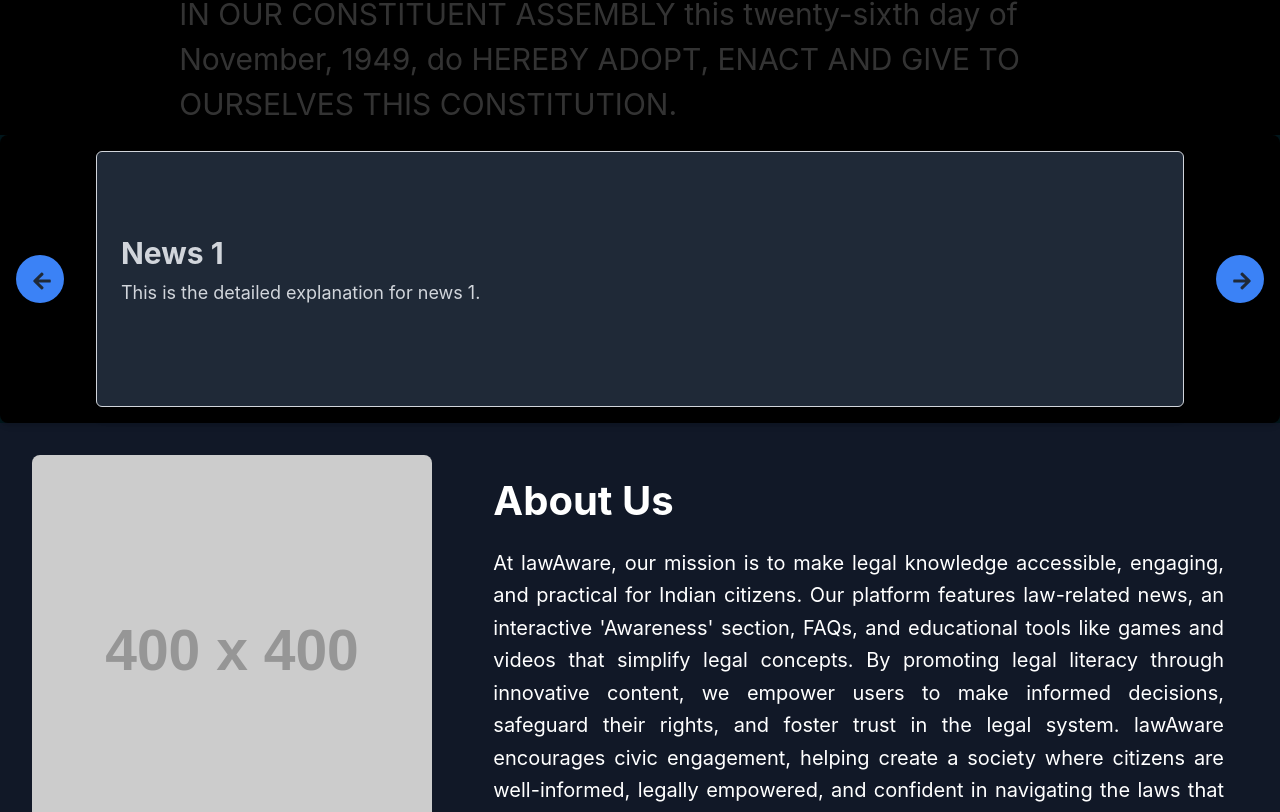
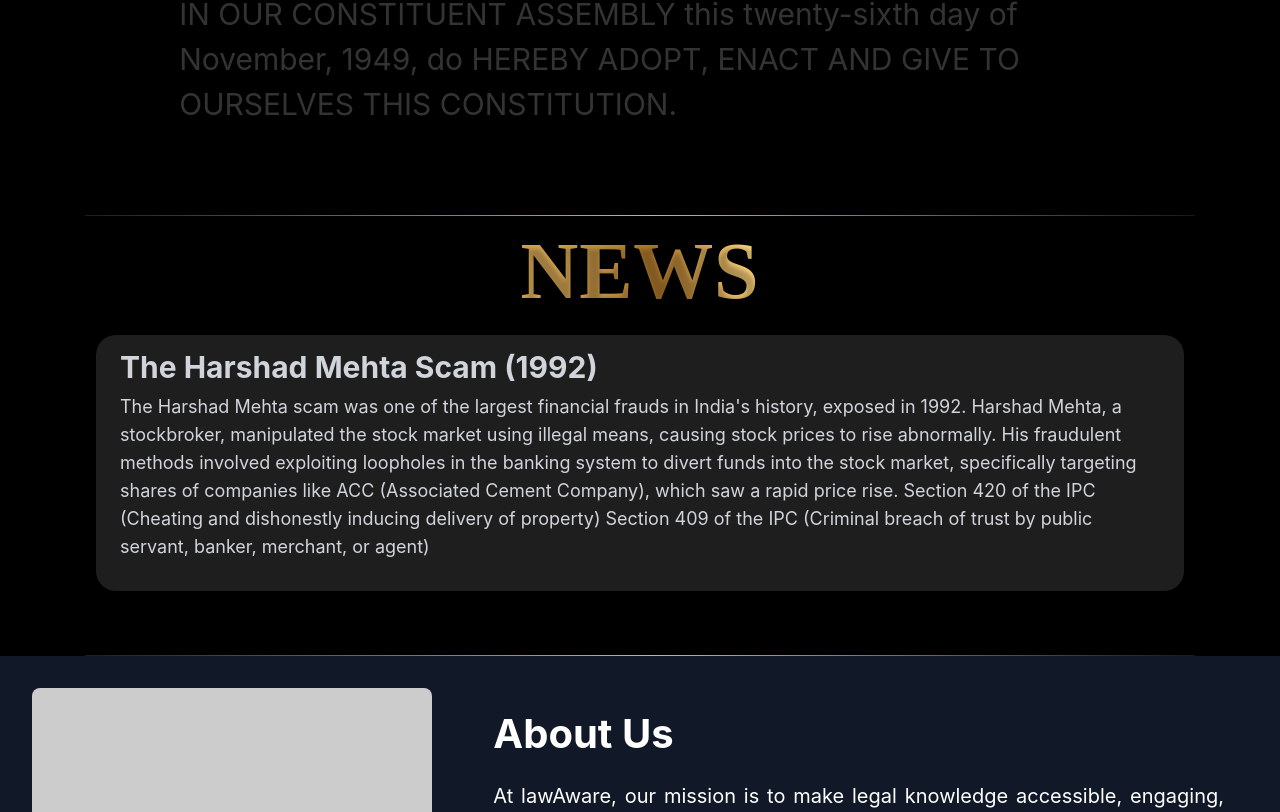
Before and after one commit to abhishek12221732/law-aware, a React (Create React App) app in the folder frontend/: page / in a window 1280 px wide. Shown: the part 1388-2200 px from the top of the page. Built offline with nearby package versions, Linux system fonts and the light colour scheme.

Commit message:
frontend

```diff
--- a/frontend/src/components/Navbar.js
+++ b/frontend/src/components/Navbar.js
@@ -1,17 +1,23 @@
 import React from 'react';
 import { Link } from 'react-router-dom';
 import { UserIcon } from '@heroicons/react/24/solid';
+import Side from '../assets/images/sidelogo.png';
 
 const Navbar = () => {
   return (
     <header className="bg-[#01161B]/[0.5] p-4 text-gray-300 fixed w-full top-0 left-0 z-50 backdrop-blur-md">
       <nav className="flex items-center justify-between container mx-auto">
-        <h1 className="text-2xl font-bold">Law Aware</h1>
+        <h1 className="text-2xl font-bold">
+          <img
+            src={Side}
+            className='h-10'
+            />
+        </h1>
         <div className="flex items-center space-x-4">
           <Link to="/" className="hover:text-gray-200">HOME</Link>
           <Link to="/learning" className="hover:text-gray-200">LEARNING</Link>
           <Link to="/awareness" className="hover:text-gray-200">AWARENESS</Link>
-          <Link to="/userProfile" className="flex items-center hover:text-gray-200">
+          <Link to="/login" className="flex items-center hover:text-gray-200">
             <UserIcon className="h-6 w-6 text-gray-300" />
           </Link>
         </div>
--- a/frontend/src/components/NewsSection.js
+++ b/frontend/src/components/NewsSection.js
@@ -1,21 +1,22 @@
-import React, { useState } from 'react';
+import React, { useState, useEffect } from 'react';
 import { FaArrowLeft, FaArrowRight } from 'react-icons/fa';
+import line from '../assets/images/line.png'
 
 const newsData = [
   {
     id: 1,
-    title: "News 1",
-    content: "This is the detailed explanation for news 1.",
+    title: "Bhopal Gas Tragedy",
+    content: "The Bhopal Gas Tragedy occurred on the night of December 2-3, 1984, when methyl isocyanate (MIC) gas leaked from the Union Carbide India Limited (UCIL) pesticide plant in Bhopal, Madhya Pradesh. The incident immediately killed over 3,000 people, with long-term health effects causing the death toll to rise to around 15,000-20,000 in the following years. Articles Violated Section 304A of the IPC (Causing death by negligence)",
   },
   {
     id: 2,
-    title: "News 2",
-    content: "This is the detailed explanation for news 2.",
+    title: "The Harshad Mehta Scam (1992)",
+    content: "The Harshad Mehta scam was one of the largest financial frauds in India's history, exposed in 1992. Harshad Mehta, a stockbroker, manipulated the stock market using illegal means, causing stock prices to rise abnormally. His fraudulent methods involved exploiting loopholes in the banking system to divert funds into the stock market, specifically targeting shares of companies like ACC (Associated Cement Company), which saw a rapid price rise. Section 420 of the IPC (Cheating and dishonestly inducing delivery of property) Section 409 of the IPC (Criminal breach of trust by public servant, banker, merchant, or agent)",
   },
   {
     id: 3,
-    title: "News 3",
-    content: "This is the detailed explanation for news 3.",
+    title: "The Mumbai Attacks (2008)",
+    content: "A series of coordinated terrorist attacks on multiple locations in Mumbai, including the Taj Mahal Palace Hotel and the Chhatrapati Shivaji Terminus railway station, resulted in the deaths of hundreds of people. Section 302 of the IPC (Murder) Section 307 of the IPC (Attempt to murder) Section 121 of the IPC (Waging war against the government of India) Section 120B of the IPC (Criminal conspiracy) Unlawful Activities (Prevention) Act, 1967 (UAPA)",
   },
 ];
 
@@ -24,21 +25,8 @@ const NewsSection = () => {
   const [isAnimating, setIsAnimating] = useState(false);
   const [direction, setDirection] = useState('');
 
-  const handlePrevClick = () => {
-    if (!isAnimating) {
-      setIsAnimating(true);
-      setDirection('left');
-      setTimeout(() => {
-        setCurrentIndex((prevIndex) =>
-          prevIndex === 0 ? newsData.length - 1 : prevIndex - 1
-        );
-        setIsAnimating(false);
-      }, 500);
-    }
-  };
-
-  const handleNextClick = () => {
-    if (!isAnimating) {
+  useEffect(() => {
+    const intervalId = setInterval(() => {
       setIsAnimating(true);
       setDirection('right');
       setTimeout(() => {
@@ -46,27 +34,22 @@ const NewsSection = () => {
           prevIndex === newsData.length - 1 ? 0 : prevIndex + 1
         );
         setIsAnimating(false);
-      }, 500);
-    }
-  };
+      }, 500); // match this duration with your animation duration
+    }, 5000); // Change news every 3 seconds
+
+    return () => clearInterval(intervalId); // Clean up interval on component unmount
+  }, []);
 
   return (
-    <div className="relative flex items-center justify-center p-4 bg-black shadow-md rounded-lg" style={{ height: 'auto' }}>
-      <button
-        className="absolute bg-blue-500 text-gray-800 p-4 rounded-full hover:bg-gray-100"
-        style={{ width: '3rem', height: '3rem', marginRight: '1rem', top: '50%', left: '1rem', transform: 'translateY(-50%)', zIndex: 10 }}
-        onClick={handlePrevClick}
-      >
-        <FaArrowLeft className="text-xl" />
-      </button>
-
+    <div className="relative flex items-center justify-center p-4 bg-black shadow-md rounded-lg flex-col" style={{ height: 'auto' }}>
+      <h2 className='news-text'>NEWS</h2>
       <div
-        className={`news-card flex items-center justify-between p-6 border border-gray-300 rounded-md shadow-lg w-[calc(100%-10rem)] h-64 bg-gray-800 transition-transform duration-500 transform ${
+        className={`news-card flex items-center justify-between p-6 rounded-md shadow-lg w-[calc(100%-10rem)] h-64 bg-gray-800 transition-transform duration-500 transform ${
           isAnimating ? (direction === 'left' ? 'slide-in-left' : 'slide-in-right') : ''
         }`}
       >
         {/* News Content */}
-        <div className="flex flex-col justify-center w-full pr-4">
+        <div className="flex flex-col justify-center w-full pr-2">
           {/* News Heading */}
           <h2 className="text-3xl font-bold mb-2">
             {newsData[currentIndex].title}
@@ -79,13 +62,6 @@ const NewsSection = () => {
         </div>
       </div>
 
-      <button
-        className="absolute bg-blue-500 text-gray-800 p-4 rounded-full hover:bg-gray-100"
-        style={{ width: '3rem', height: '3rem', marginLeft: '1rem', top: '50%', right: '1rem', transform: 'translateY(-50%)', zIndex: 10 }}
-        onClick={handleNextClick}
-      >
-        <FaArrowRight className="text-xl" />
-      </button>
     </div>
   );
 };
--- a/frontend/src/components/PreambleSection.js
+++ b/frontend/src/components/PreambleSection.js
@@ -31,7 +31,7 @@ function PreambleSection() {
   }, []);
 
   return (
-    <div className='text-7xl px-32 bg-black'>
+    <div className='text-7xl px-32 bg-black mb-20'>
       <h1 className='highlight-text highlight-heading'>Preamble of The Constitution of India</h1>
       <p className='highlight-text'>We, the people of India, having solemnly resolved to constitute India into a Sovereign Socialist Secular Democratic Republic and to secure to all its citizens:</p>
 
--- a/frontend/src/index.css
+++ b/frontend/src/index.css
@@ -157,3 +157,54 @@ background-clip: text;
 
 
 }
+
+
+.news-card{
+  /* Rectangle 5 */
+
+
+
+background: #1E1E1E;
+box-shadow: -8px 4px 6px 1px rgba(0, 0, 0, 0.15);
+border-radius: 20px;
+
+}
+
+hr{
+  /* Line 2 */
+
+
+width: 1110px;
+height: 0px;
+/* Line 2 */
+
+
+
+
+
+}
+
+.news-text{
+  /* News */
+
+
+
+
+font-family: 'Abhaya Libre';
+font-style: normal;
+font-weight: 700;
+font-size: 80px;
+line-height: 98%;
+/* or 78px */
+letter-spacing: 0.01em;
+
+background: linear-gradient(258.44deg, #FAD47D 4.55%, #AB7529 42.13%, #D3A553 82.84%);
+-webkit-background-clip: text;
+-webkit-text-fill-color: transparent;
+background-clip: text;
+-webkit-text-fill-color: transparent;
+
+text-shadow: 0px 4px 4px rgba(0, 0, 0, 0.25);
+margin-bottom: 2%;
+
+}
--- a/frontend/src/pages/AwarenessPage.js
+++ b/frontend/src/pages/AwarenessPage.js
@@ -1,10 +1,61 @@
-import React from 'react';
+// src/pages/AwarenessPage.js
+
+import React, { useState, useEffect } from 'react';
+import { useTransition, animated } from 'react-spring';
+
+const facts = [
+  "Did you know? The right to freedom of speech is a fundamental right.",
+  "Fact: Legal aid is available to those who cannot afford it.",
+  "Did you know? You have the right to a fair trial.",
+  "Fact: Laws are in place to protect consumer rights.",
+  "Did you know? The Constitution is the supreme law of the land."
+];
 
 const AwarenessPage = () => {
+  const [index, setIndex] = useState(0);
+
+  const transitions = useTransition(index, {
+    from: { opacity: 0, transform: 'translateY(-20px)' },
+    enter: { opacity: 1, transform: 'translateY(0)' },
+    leave: { opacity: 0, transform: 'translateY(20px)' },
+    reset: true,
+  });
+
+  useEffect(() => {
+    const interval = setInterval(() => {
+      setIndex(prevIndex => (prevIndex + 1) % facts.length);
+    }, 5000); // Change fact every 5 seconds
+    return () => clearInterval(interval);
+  }, []);
+
   return (
-    <div>
-      <h1>Awareness Section</h1>
-      <p>Here you'll find information about various legal rights and awareness topics.</p>
+    <div className="min-h-screen bg-gray-100 p-8 mt-16">
+      <h1 className="text-4xl font-bold mb-6">Legal Awareness</h1>
+
+      <section className="mb-12">
+        <h2 className="text-2xl font-semibold mb-4">Did You Know?</h2>
+        <div className="relative mt-16">
+          {transitions((style, i) => (
+            <animated.div
+              style={style}
+              className="absolute inset-0 flex items-center justify-center text-lg font-medium bg-white p-6 shadow-lg rounded-lg"
+            >
+              {facts[i]}
+            </animated.div>
+          ))}
+        </div>
+      </section>
+
+      <section>
+        <h2 className="text-2xl font-semibold mb-4 mt-64">Topics Related to Legal Awareness</h2>
+        <ul className="list-disc pl-5 space-y-4">
+          <li><a href="#topic1" className="text-blue-600 hover:underline">Understanding Your Rights</a></li>
+          <li><a href="#topic2" className="text-blue-600 hover:underline">Legal Procedures and Processes</a></li>
+          <li><a href="#topic3" className="text-blue-600 hover:underline">Consumer Protection Laws</a></li>
+          <li><a href="#topic4" className="text-blue-600 hover:underline">Access to Legal Aid</a></li>
+          <li><a href="#topic5" className="text-blue-600 hover:underline">Your Rights During a Trial</a></li>
+        </ul>
+      </section>
     </div>
   );
 };
--- a/frontend/src/pages/HomePage.js
+++ b/frontend/src/pages/HomePage.js
@@ -5,7 +5,7 @@ import PreambleSection from "../components/PreambleSection.js";
 import NewsSection from "../components/NewsSection.js";
 import AboutUs from "../components/AboutUs.js";
 import FAQSection from "../components/FAQSection.js";
-import arrowIcon from "../assets/images/arrow1.png";
+import line from "../assets/images/line.png";
 
 const HomePage = () => {
   return (
@@ -26,9 +26,9 @@ const HomePage = () => {
               to="/awareness"
               className="inline-block bg-white text-blue-600 px-8 py-3 rounded-lg font-semibold hero-button"
             ><div className="hero-button-text flex justify-between">Get Started
-            <img
+            {/* <img
                 src={arrowIcon}
-              />
+              /> */}
             </div>
 
             </Link>
@@ -48,16 +48,18 @@ const HomePage = () => {
       </section>
 
       {/* Preamble of Indian Constitution */}
-      <section>
+      <section className="bg-black">
         <PreambleSection />
+
+
+      {/* News Section of Page */}
+      <img src={line} className="lines mx-auto"></img>
+
+        <NewsSection />
+        <img src={line} className="lines mx-auto mt-12"></img>
       </section>
 
-      {/* News Section of Page */}
-      <section>
-        <NewsSection />
-      </section>
-
-      {/* Abiut Us Section */}
+      {/* About Us Section */}
       <section>
         <AboutUs />
       </section>
```
Also changed, not shown: frontend/src/assets/images/line.png (added), frontend/src/assets/images/sidelogo.png (added).
